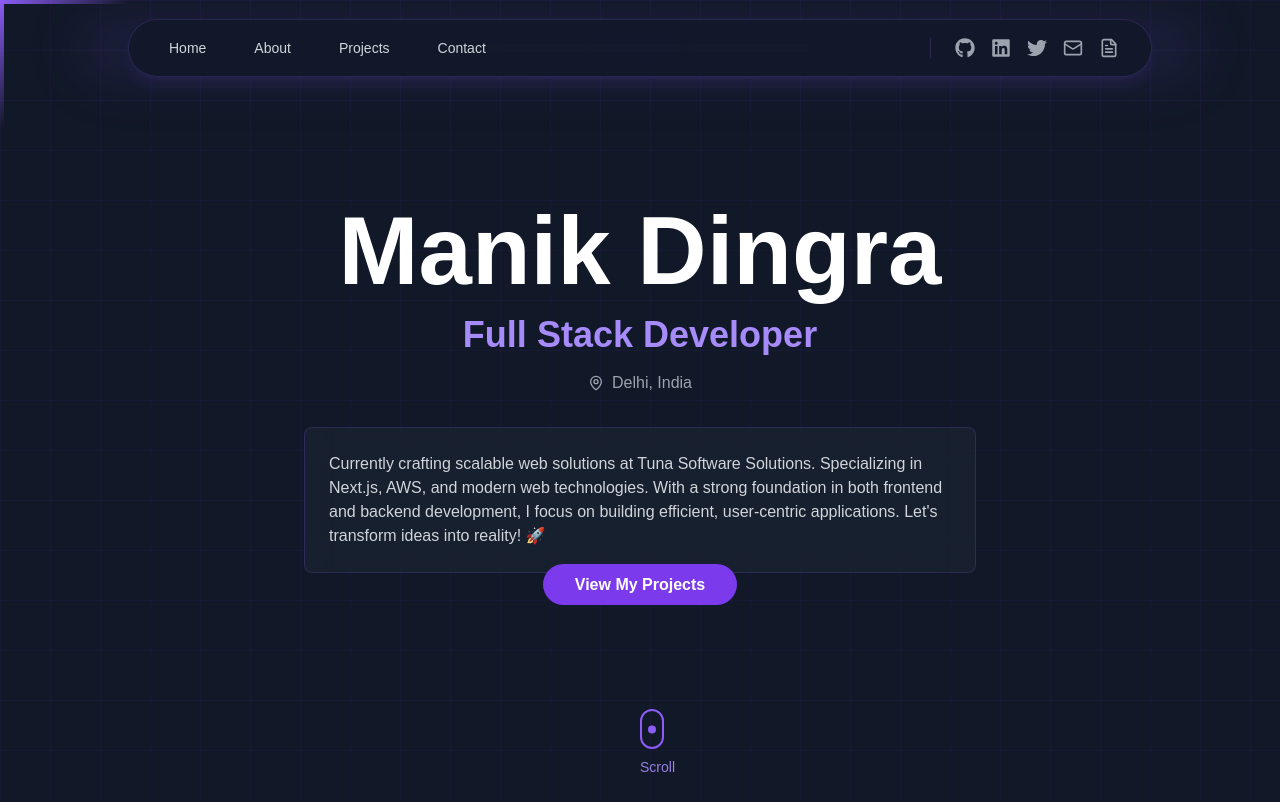
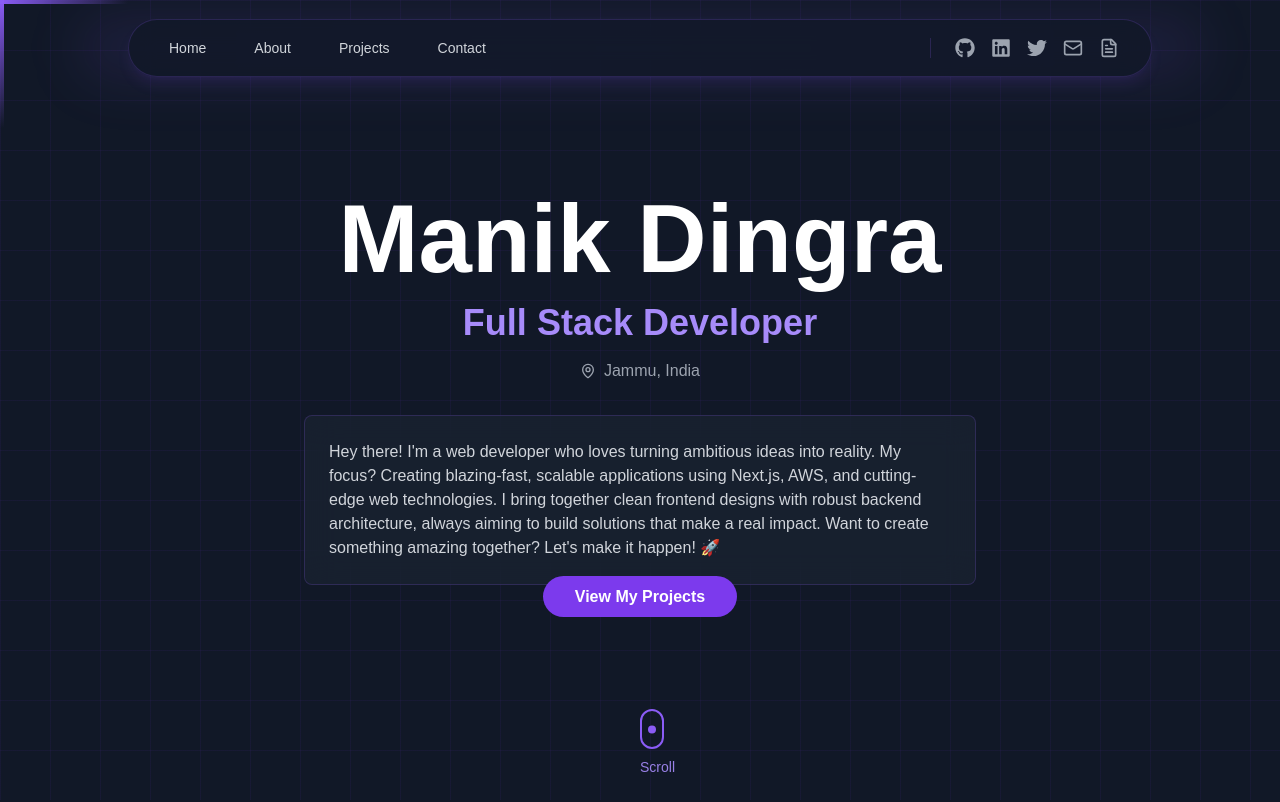
Before and after one commit to M-A-N-I-K/manik-dingra, a Next.js app: page / in a window 1280 px wide. Shown: the top 802 px of the page. Built offline with nearby package versions, Linux system fonts and the light colour scheme.

Commit message:
updated hero section content

```diff
--- a/components/hero-section.tsx
+++ b/components/hero-section.tsx
@@ -146,7 +146,7 @@ const HeroSection = () => {
                         transition={{ delay: 1.8 }}
                     >
                         <MapPin className="w-4 h-4" />
-                        <span>Delhi, India</span>
+                        <span>Jammu, India</span>
                     </motion.div>
 
                     {/* Description Card */}
@@ -161,9 +161,7 @@ const HeroSection = () => {
                         }}
                     >
                         <p className="text-gray-300 text-left">
-                            Currently crafting scalable web solutions at Tuna Software Solutions.
-                            Specializing in Next.js, AWS, and modern web technologies. With a strong foundation in both frontend and backend development,
-                            I focus on building efficient, user-centric applications. Let&apos;s transform ideas into reality! 🚀
+                            Hey there! I&apos;m a web developer who loves turning ambitious ideas into reality. My focus? Creating blazing-fast, scalable applications using Next.js, AWS, and cutting-edge web technologies. I bring together clean frontend designs with robust backend architecture, always aiming to build solutions that make a real impact. Want to create something amazing together? Let&apos;s make it happen! 🚀
                         </p>
                     </motion.div>
 
```
